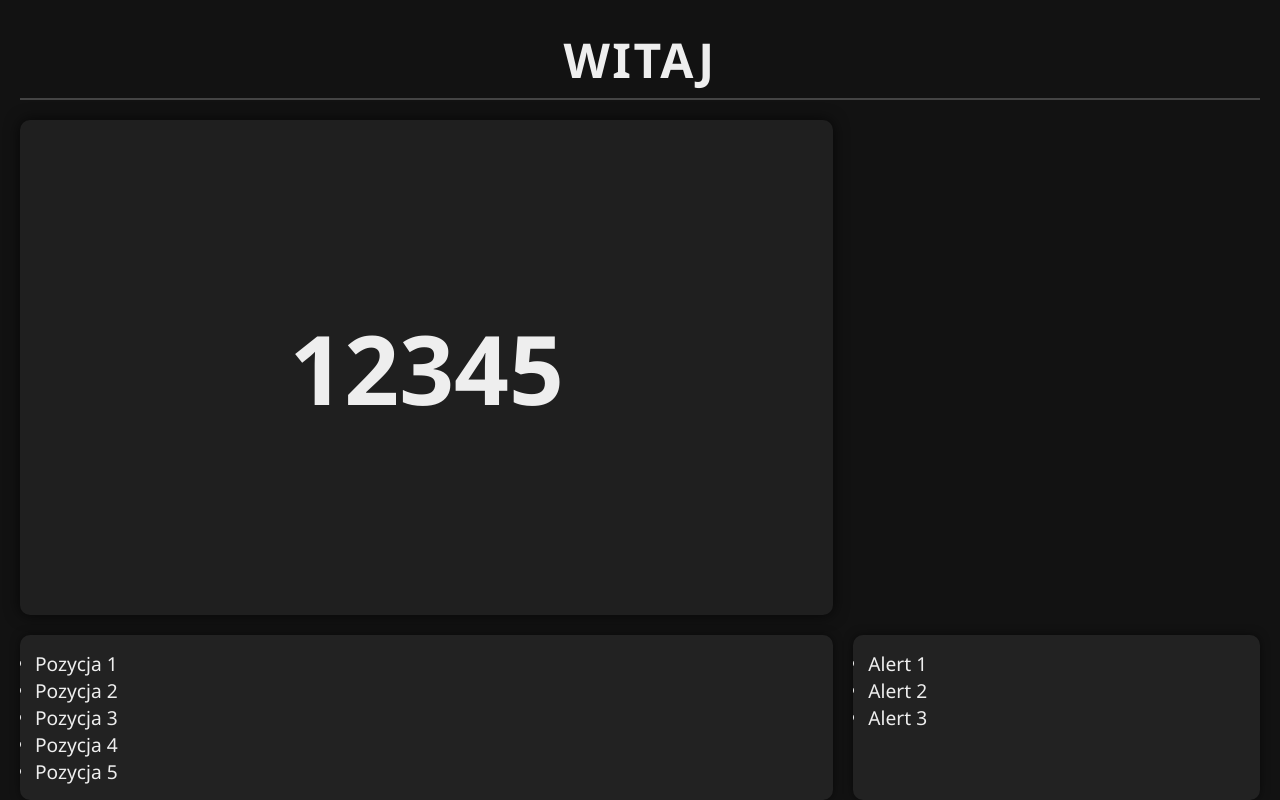
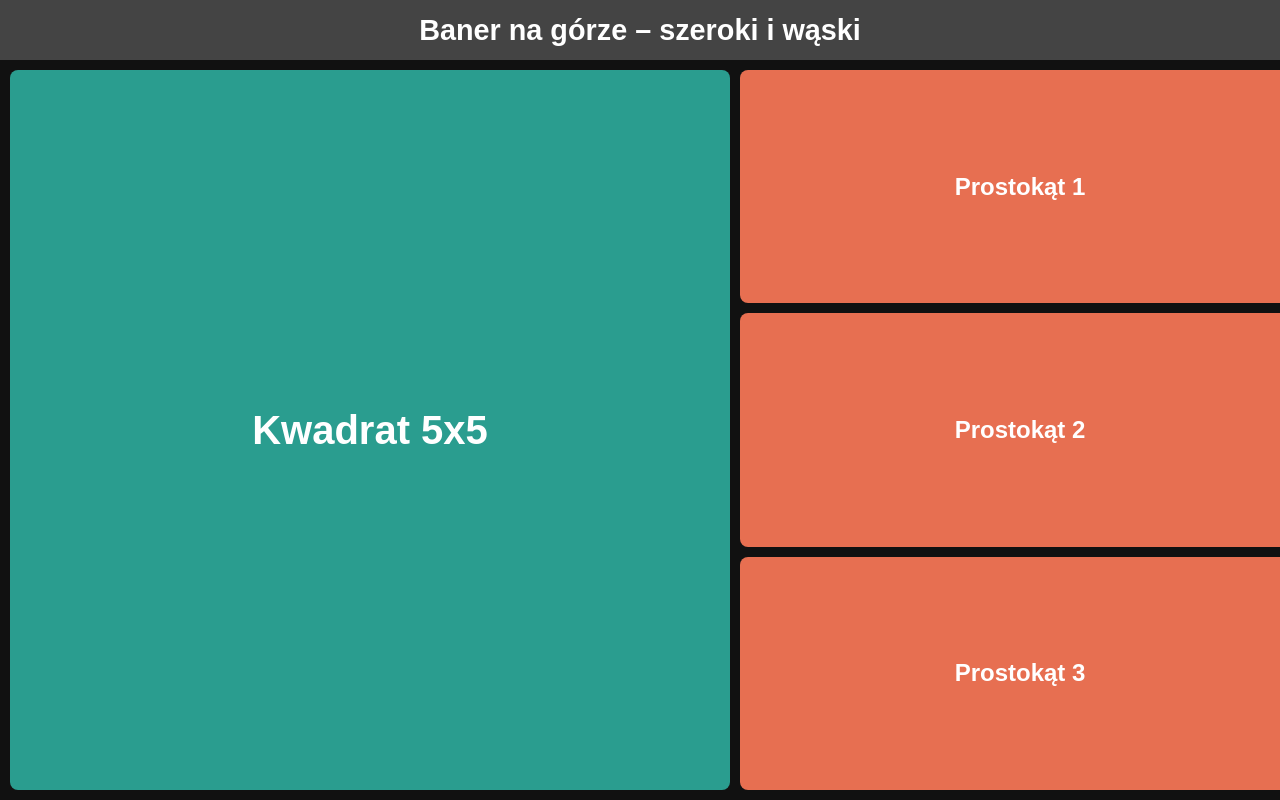
Before and after one commit to Eltomiks/zbiorczeOEE, a plain HTML site: page index.html in a window 1280 px wide. Drawn offline with Linux system fonts and the light colour scheme.

Commit message:
Update index.html

```diff
--- a/index.html
+++ b/index.html
@@ -3,7 +3,7 @@
 <head>
   <meta charset="UTF-8" />
   <meta name="viewport" content="width=device-width, initial-scale=1" />
-  <title>Dashboard WITAJ</title>
+  <title>Układ 5x5 i 3 prostokąty</title>
   <style>
     /* Reset */
     * {
@@ -14,130 +14,87 @@
     html, body {
       height: 100%;
       width: 100%;
-      background: #121212; /* ciemne tło */
-      color: #eee;
-      font-family: 'Segoe UI', Tahoma, Geneva, Verdana, sans-serif;
+      background: #222;
+      font-family: Arial, sans-serif;
+      color: white;
     }
 
     body {
       display: flex;
       flex-direction: column;
       height: 100vh;
-      padding: 20px;
+      overflow: hidden;
     }
 
-    /* Nagłówek */
+    /* Baner na górze */
     header {
-      flex: 0 0 80px;
+      flex: 0 0 60px; /* wąski baner */
+      background: #444;
       display: flex;
       align-items: center;
       justify-content: center;
-      font-size: 3rem;
-      font-weight: 700;
-      letter-spacing: 0.05em;
-      border-bottom: 2px solid #444;
-      margin-bottom: 20px;
+      font-size: 1.8rem;
+      font-weight: bold;
       user-select: none;
     }
 
-    /* Główna część */
+    /* Główna zawartość pod banerem */
     main {
-      flex: 1;
-      display: grid;
-      grid-template-columns: 2fr 1fr;
-      grid-template-rows: 3fr 1fr;
-      gap: 20px;
+      flex: 1 1 auto;
+      display: flex;
+      padding: 10px;
+      gap: 10px;
+      background: #111;
     }
 
-    /* Duży środkowy blok */
-    .big-block {
-      grid-column: 1 / 2;
-      grid-row: 1 / 2;
-      background: #1f1f1f;
-      border-radius: 10px;
-      box-shadow: 0 0 15px rgba(0,0,0,0.7);
+    /* Kwadrat po lewej 5x5 jednostek */
+    .square {
+      flex: 0 0 calc(5 / 9 * 100%); /* szerokość: 5 jednostek z 9 */
+      aspect-ratio: 1 / 1; /* kwadrat */
+      background: #2a9d8f;
+      border-radius: 8px;
       display: flex;
       align-items: center;
       justify-content: center;
-      font-size: 6rem;
-      font-weight: 800;
+      font-size: 2.5rem;
+      font-weight: 700;
       user-select: none;
     }
 
-    /* Lewy dolny blok */
-    .left-block {
-      grid-column: 1 / 2;
-      grid-row: 2 / 3;
-      background: #222;
-      border-radius: 10px;
-      padding: 15px;
-      box-shadow: 0 0 10px rgba(0,0,0,0.5);
-      font-size: 1.2rem;
-      overflow-y: auto;
-      user-select: none;
+    /* Kontener na trzy prostokąty po prawej */
+    .right-container {
+      flex: 0 0 calc(4 / 9 * 100%); /* szerokość: 4 jednostki */
+      display: flex;
+      flex-direction: column;
+      gap: 10px;
     }
 
-    /* Prawy dolny blok */
-    .right-block {
-      grid-column: 2 / 3;
-      grid-row: 2 / 3;
-      background: #222;
-      border-radius: 10px;
-      padding: 15px;
-      box-shadow: 0 0 10px rgba(0,0,0,0.5);
-      font-size: 1.2rem;
-      overflow-y: auto;
+    /* Każdy prostokąt szerokości 4/3 jednostki, wysokość tak, aby 3 razem miały wysokość 5 jednostek */
+    /* Skoro cały main ma wysokość flex:1, to da się proporcjonalnie */
+    .right-rect {
+      flex: 1 1 0;
+      background: #e76f51;
+      border-radius: 8px;
+      display: flex;
+      align-items: center;
+      justify-content: center;
+      font-size: 1.5rem;
+      font-weight: 600;
       user-select: none;
-    }
-
-    /* Na dole po prawej, na górze po prawej zostaje puste */
-    /* Prawa kolumna na górze jest pusta, ale można rozbudować */
-
-    /* Responsywność */
-    @media (max-width: 768px) {
-      main {
-        grid-template-columns: 1fr;
-        grid-template-rows: 3fr 1fr 1fr;
-      }
-      .big-block {
-        grid-column: 1 / 2;
-        grid-row: 1 / 2;
-        font-size: 4rem;
-      }
-      .left-block, .right-block {
-        grid-column: 1 / 2;
-        grid-row: auto;
-        font-size: 1rem;
-        max-height: 150px;
-      }
     }
   </style>
 </head>
 <body>
-  <header>WITAJ</header>
+  <header>
+    Baner na górze – szeroki i wąski
+  </header>
   <main>
-    <section class="big-block">
-      <!-- Tu będzie duża liczba lub najważniejsza informacja -->
-      12345
-    </section>
-    <section class="left-block">
-      <!-- Lista lub mniejsze dane -->
-      <ul>
-        <li>Pozycja 1</li>
-        <li>Pozycja 2</li>
-        <li>Pozycja 3</li>
-        <li>Pozycja 4</li>
-        <li>Pozycja 5</li>
-      </ul>
-    </section>
-    <section class="right-block">
-      <!-- Drugi blok mniejszych danych -->
-      <ul>
-        <li>Alert 1</li>
-        <li>Alert 2</li>
-        <li>Alert 3</li>
-      </ul>
-    </section>
+    <div class="square">Kwadrat 5x5</div>
+    <div class="right-container">
+      <div class="right-rect">Prostokąt 1</div>
+      <div class="right-rect">Prostokąt 2</div>
+      <div class="right-rect">Prostokąt 3</div>
+    </div>
   </main>
 </body>
 </html>
```
